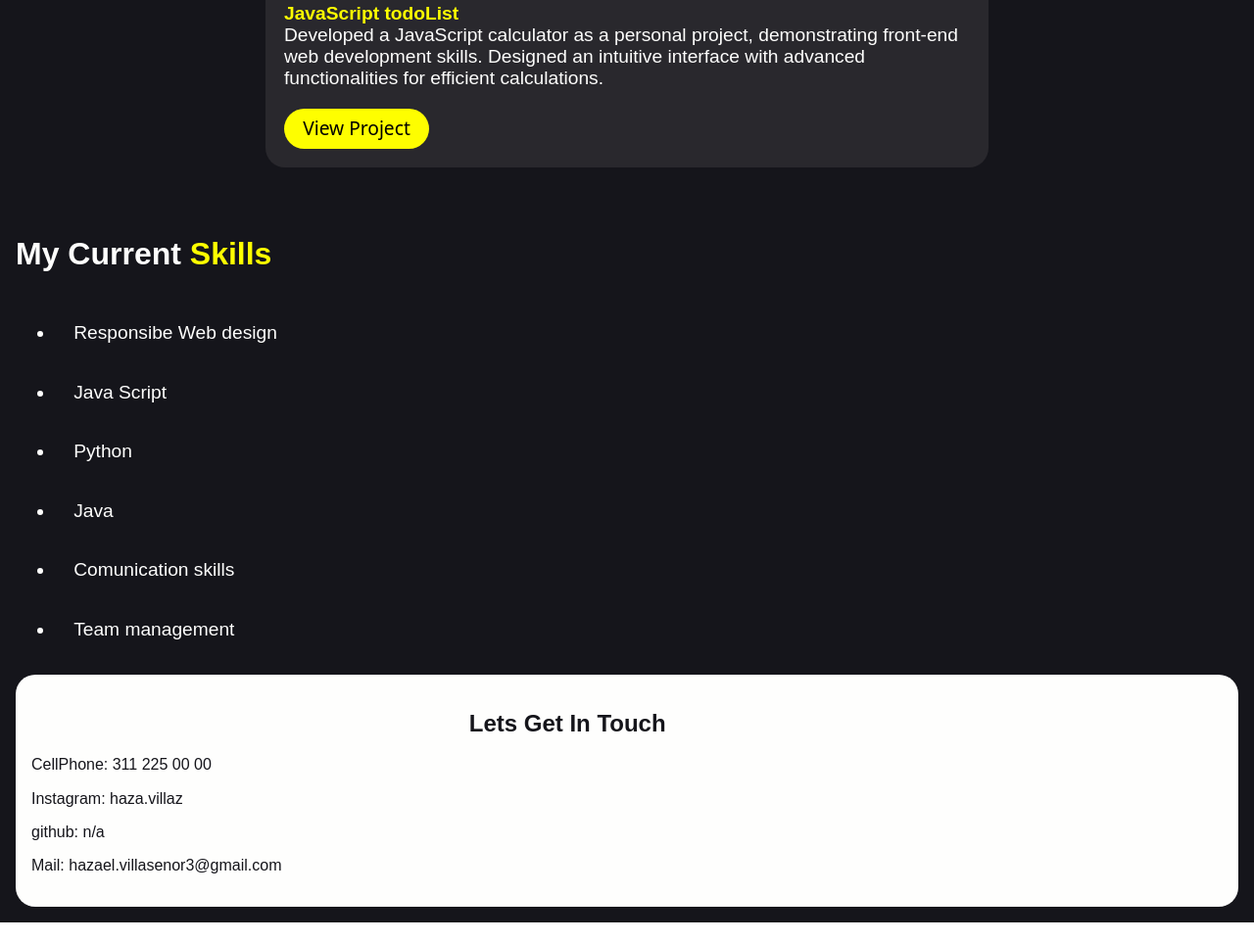
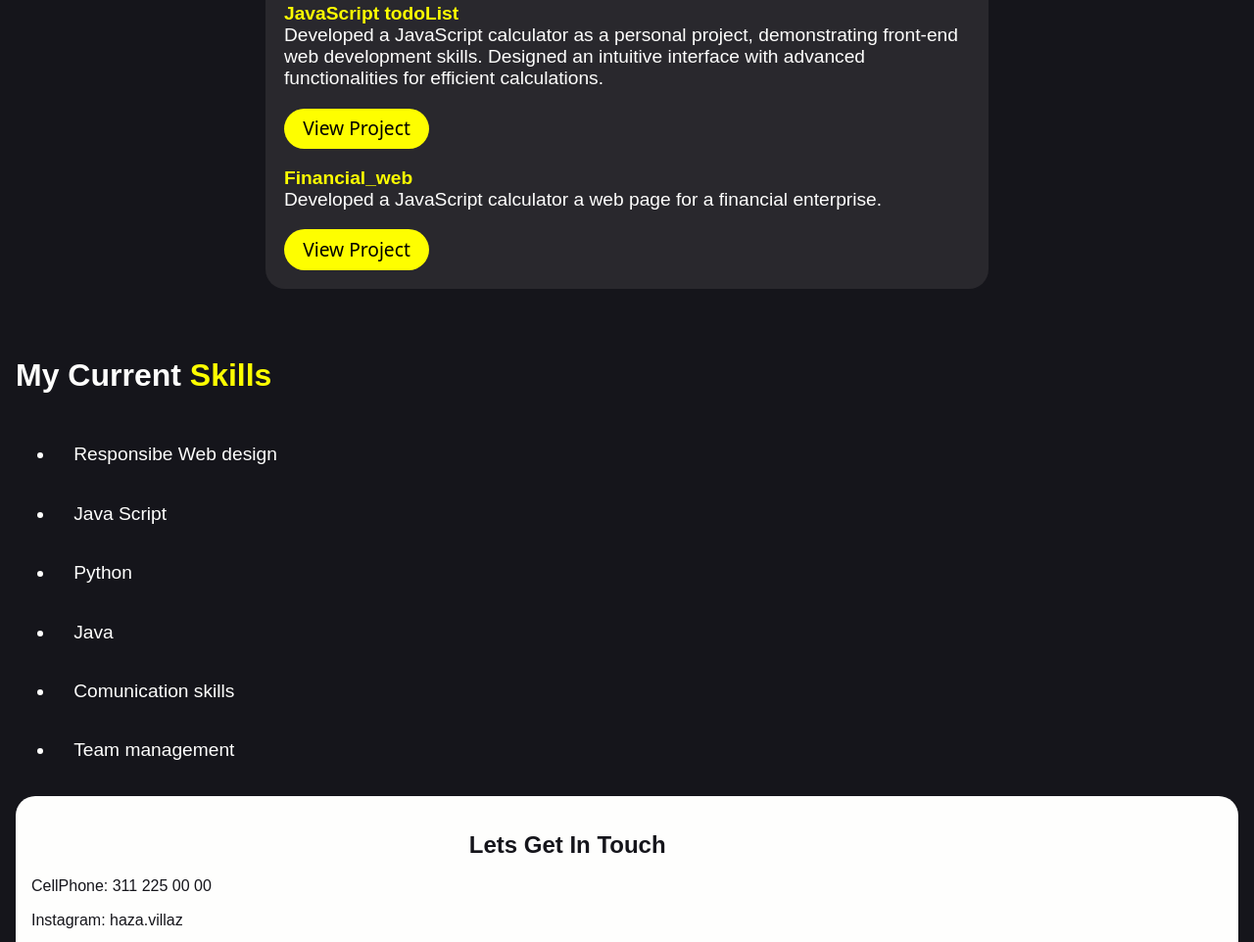
Before and after one commit to Hz300/CV, a plain HTML site: page index.html in a window 1280 px wide. Shown: the part 1031-1993 px from the top of the page at 98% size. Drawn offline with nearby package versions, Linux system fonts and the light colour scheme.

Commit message:
Update index.html

```diff
--- a/index.html
+++ b/index.html
@@ -60,6 +60,13 @@
                     <button class="main_button">View Project</button>
                     </a>
                 </div>
+                <div class="project_obj">
+                    <p><b>Financial_web</b></br>Developed a JavaScript calculator
+                         a web page for a financial enterprise.</p>
+                    <a href="proyects/finter-html/index.html">
+                    <button class="main_button">View Project</button>
+                    </a>
+                </div>
             </div>
             </section>
 
```
